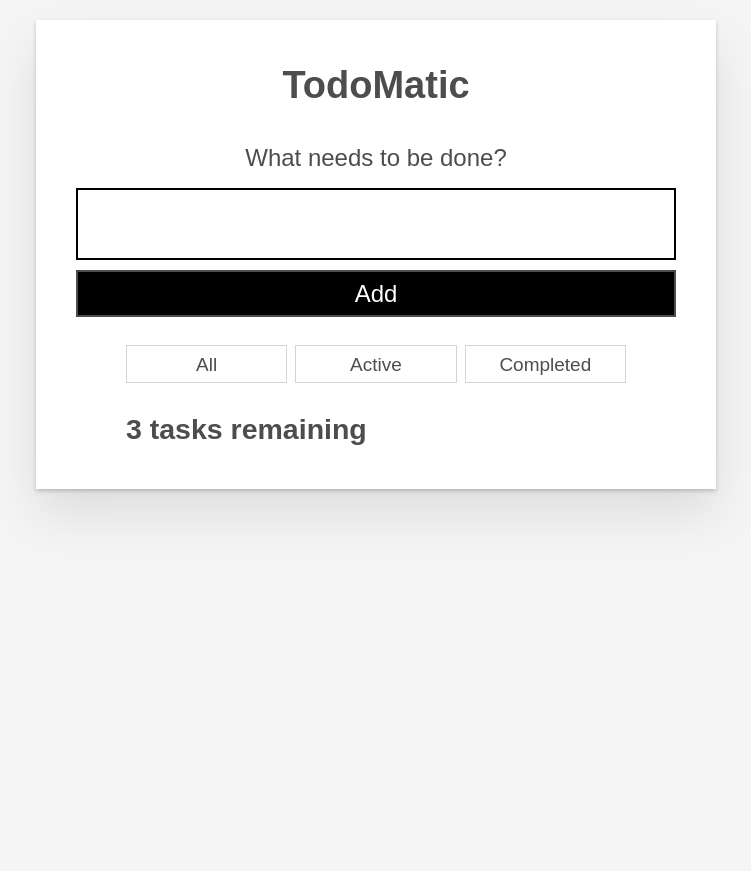
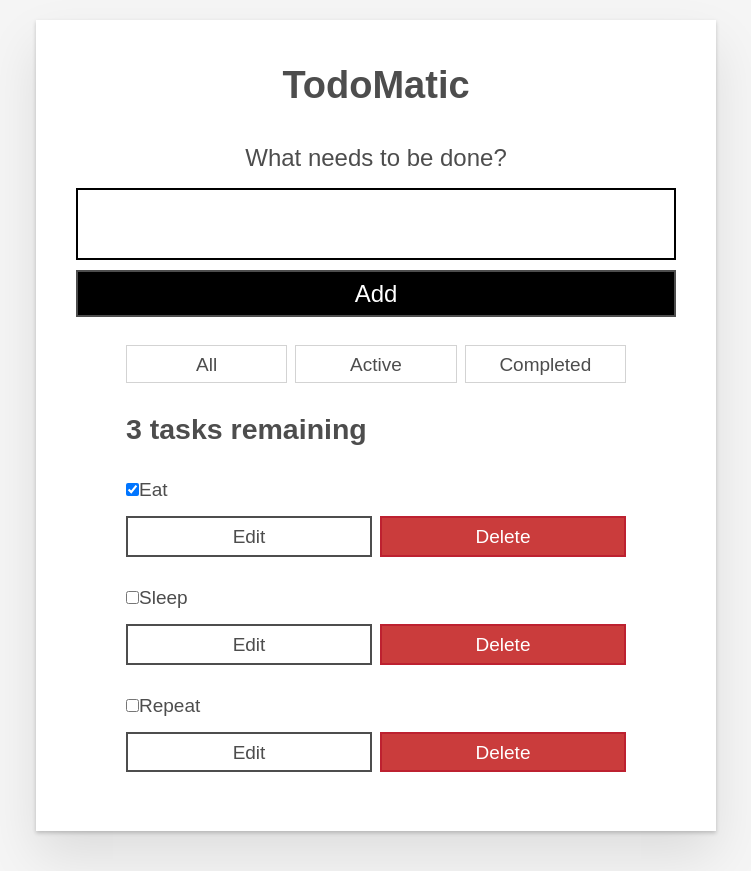
Before and after one commit to rabigautam/todo_list, a React (Create React App) app: page / in a window 1280 px wide. Shown: the whole page, without its empty margins (264-1015 px from the left). Before the commit the page ends 800 px from the top, so only its background shows below. Built offline with nearby package versions, Linux system fonts and the light colour scheme.

Commit message:
feat:add task list with edit and delete op

```diff
--- a/src/App.js
+++ b/src/App.js
@@ -40,7 +40,60 @@ function App(props) {
         <h2 id="list-heading">
           3 tasks remaining
         </h2>
-
+        <ul
+          role="list"
+          className="todo-list stack-large stack-exception"
+          aria-labelledby="list-heading"
+        >
+          <li className="todo stack-small">
+            <div className="c-cb">
+              <input id="todo-0" type="checkbox" defaultChecked={true} />
+              <label className="todo-label" htmlFor="todo-0">
+                Eat
+              </label>
+            </div>
+            <div className="btn-group">
+              <button type="button" className="btn">
+                Edit <span className="visually-hidden">Eat</span>
+              </button>
+              <button type="button" className="btn btn__danger">
+                Delete <span className="visually-hidden">Eat</span>
+              </button>
+            </div>
+          </li>
+          <li className="todo stack-small">
+            <div className="c-cb">
+              <input id="todo-1" type="checkbox" />
+              <label className="todo-label" htmlFor="todo-1">
+                Sleep
+              </label>
+            </div>
+            <div className="btn-group">
+              <button type="button" className="btn">
+                Edit <span className="visually-hidden">Sleep</span>
+              </button>
+              <button type="button" className="btn btn__danger">
+                Delete <span className="visually-hidden">Sleep</span>
+              </button>
+            </div>
+          </li>
+          <li className="todo stack-small">
+            <div className="c-cb">
+              <input id="todo-2" type="checkbox" />
+              <label className="todo-label" htmlFor="todo-2">
+                Repeat
+              </label>
+            </div>
+            <div className="btn-group">
+              <button type="button" className="btn">
+                Edit <span className="visually-hidden">Repeat</span>
+              </button>
+              <button type="button" className="btn btn__danger">
+                Delete <span className="visually-hidden">Repeat</span>
+              </button>
+            </div>
+          </li>
+        </ul>
       </div>
     );
   }
```
